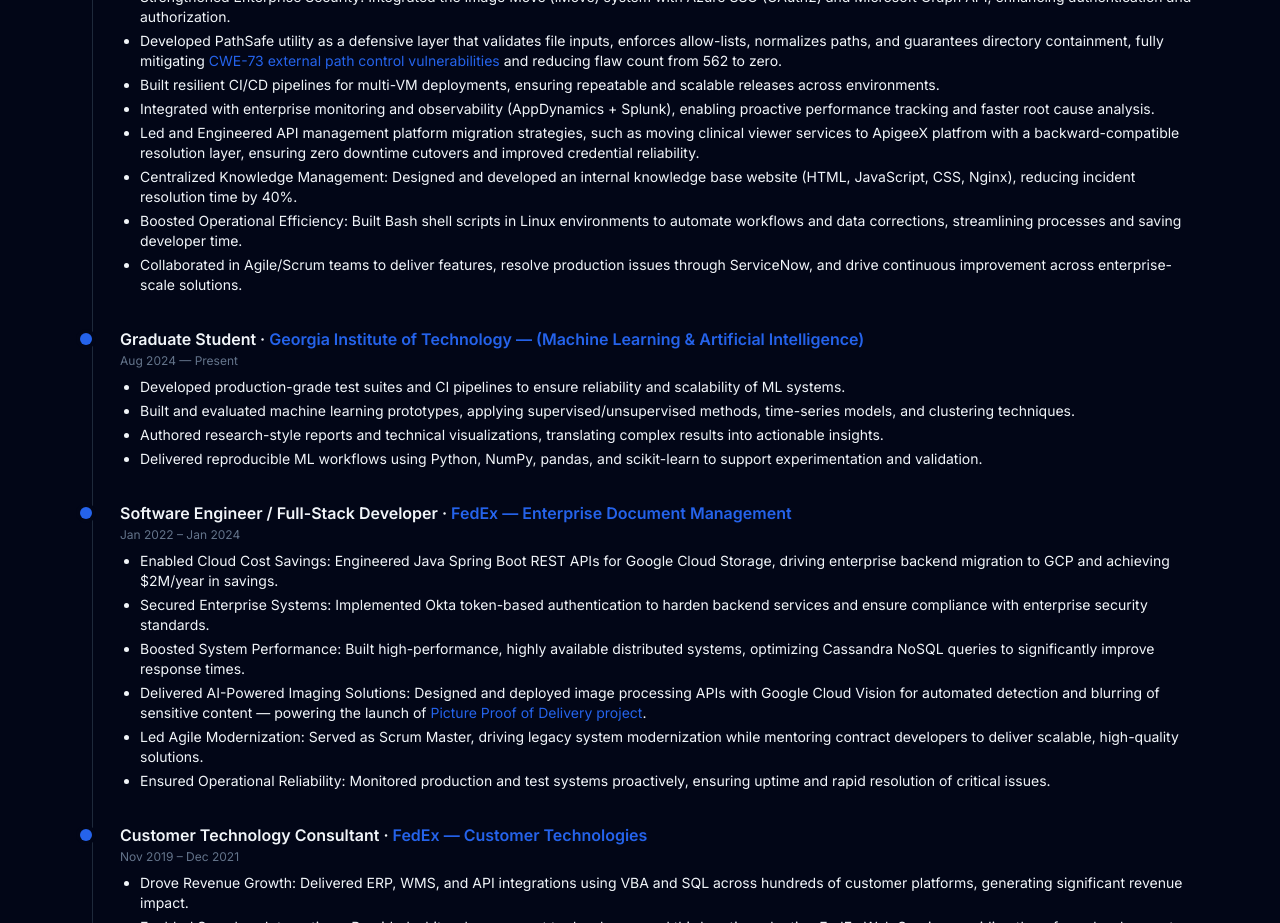
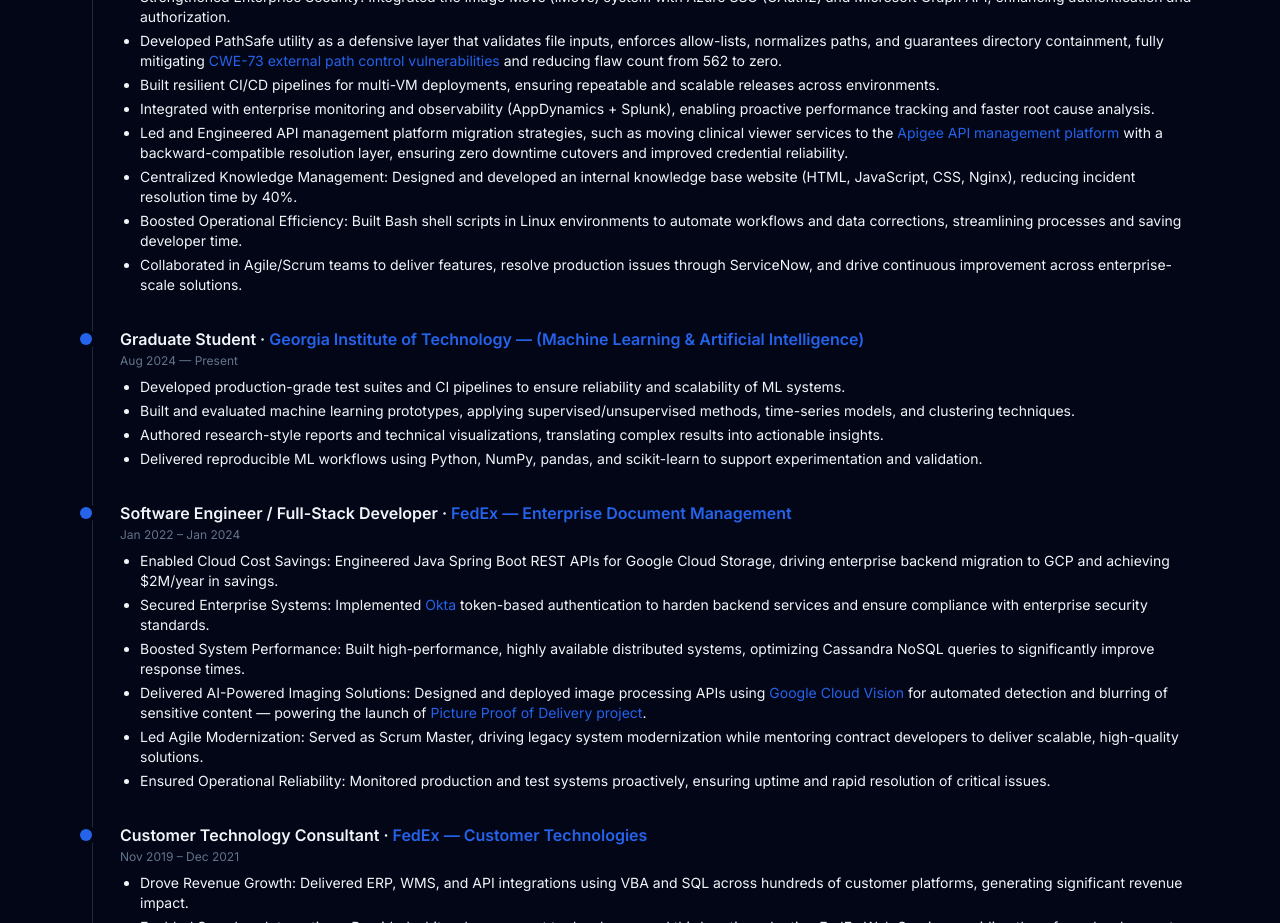
Before and after one commit to laithse1/laithse1.github.io, a Next.js app: page / in a window 1280 px wide. Shown: the part 2060-2983 px from the top of the page. Built offline with nearby package versions, Linux system fonts and the light colour scheme.

Commit message:
Job update

```diff
--- a/src/data/experience.ts
+++ b/src/data/experience.ts
@@ -25,7 +25,7 @@
 
       'Integrated with enterprise monitoring and observability (AppDynamics + Splunk), enabling proactive performance tracking and faster root cause analysis.',
 
-      'Led and Engineered API management platform migration strategies, such as moving clinical viewer services to ApigeeX platfrom with a backward-compatible resolution layer, ensuring zero downtime cutovers and improved credential reliability.',
+      'Led and Engineered API management platform migration strategies, such as moving clinical viewer services to the <a href="https://cloud.google.com/apigee?hl=en" target="_blank" rel="noopener noreferrer">Apigee API management platform</a> with a backward-compatible resolution layer, ensuring zero downtime cutovers and improved credential reliability.',
 
       'Centralized Knowledge Management: Designed and developed an internal knowledge base website (HTML, JavaScript, CSS, Nginx), reducing incident resolution time by 40%.',
 
@@ -51,9 +51,9 @@
     period: 'Jan 2022 – Jan 2024',
     bullets: [
       'Enabled Cloud Cost Savings: Engineered Java Spring Boot REST APIs for Google Cloud Storage, driving enterprise backend migration to GCP and achieving $2M/year in savings.',
-      'Secured Enterprise Systems: Implemented Okta token-based authentication to harden backend services and ensure compliance with enterprise security standards.',
+      'Secured Enterprise Systems: Implemented <a href="https://developer.okta.com/docs/guides/customize-tokens-groups-claim/main/" target="_blank" rel="noopener noreferrer">Okta</a> token-based authentication to harden backend services and ensure compliance with enterprise security standards.',
       'Boosted System Performance: Built high-performance, highly available distributed systems, optimizing Cassandra NoSQL queries to significantly improve response times.',
-      'Delivered AI-Powered Imaging Solutions: Designed and deployed image processing APIs with Google Cloud Vision for automated detection and blurring of sensitive content — powering the launch of <a href="https://www.fedex.com/en-us/tracking/picture-proof-delivery.html" target="_blank" rel="noopener noreferrer">Picture Proof of Delivery project</a>.',
+      'Delivered AI-Powered Imaging Solutions: Designed and deployed image processing APIs using <a href="https://cloud.google.com/vision/docs/detecting-safe-search?_gl=1*1rgmiia*_up*MQ..&gclid=CjwKCAjwxfjGBhAUEiwAKWPwDlquexMphOsdSKtBzUmZ5FBtfx-A0i4o_8MAzgCyN--oU2mR6szUFBoCEEoQAvD_BwE&gclsrc=aw.ds#explicit_content_detection_on_a_local_image" target="_blank" rel="noopener noreferrer">Google Cloud Vision</a> for automated detection and blurring of sensitive content — powering the launch of <a href="https://www.fedex.com/en-us/tracking/picture-proof-delivery.html" target="_blank" rel="noopener noreferrer">Picture Proof of Delivery project</a>.',
       'Led Agile Modernization: Served as Scrum Master, driving legacy system modernization while mentoring contract developers to deliver scalable, high-quality solutions.',
       'Ensured Operational Reliability: Monitored production and test systems proactively, ensuring uptime and rapid resolution of critical issues.'
     ]
```
